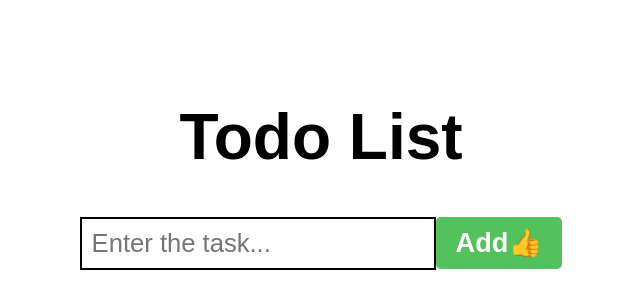
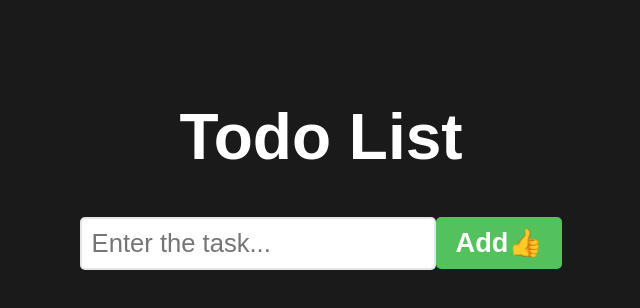
Before and after one commit to aayushbikramlamichhane/Todo-list, a React (Create React App) app in the folder todo list using react/todolist/: page / in a window 1280 px wide. Shown: the top 308 px of the page, without its empty margins (319-959 px from the left). Built offline with nearby package versions, Linux system fonts and the light colour scheme.

Commit message:
css done

```diff
--- a/todo list using react/todolist/src/index.css
+++ b/todo list using react/todolist/src/index.css
@@ -1,3 +1,6 @@
+body{
+  background-color: hsl(0, 0%, 10%);
+}
 .to-do-list{
   font-family: Arial, Helvetica, sans-serif;
   text-align: center;
@@ -5,6 +8,7 @@
 }
 h1{
   font-size: 4rem;
+  color: white;
 }
 button{
   font-size: 1.7rem;
@@ -37,5 +41,30 @@
 input[type='text']{
   font-size: 1.6rem;
   padding: 10px;
-  border: 2px solid black;
+  border: 2px solid hsla(0, 0%, 80%,0.5);
+  border-radius: 5px;
+  color: hsla(0, 0%, 0%,0.5);
 }
+ol{
+  padding: 0;
+}
+li{
+  font-size: 2rem;
+  font-weight: bold;
+  padding: 15px;
+  background-color: hsl(0, 0%, 90%);
+  margin-bottom: 10px;
+  border: 3px solid hsla(0, 0%, 85%,0.75);
+  border-radius: 5px;
+  display: flex;
+  align-items: center;
+}
+.text{
+  flex: 1;
+
+}
+.delete-button,.move-button{
+  padding: 8pc 12pc;
+  font-size: 1.4rem;
+  margin-left: 10px;
+}
```
